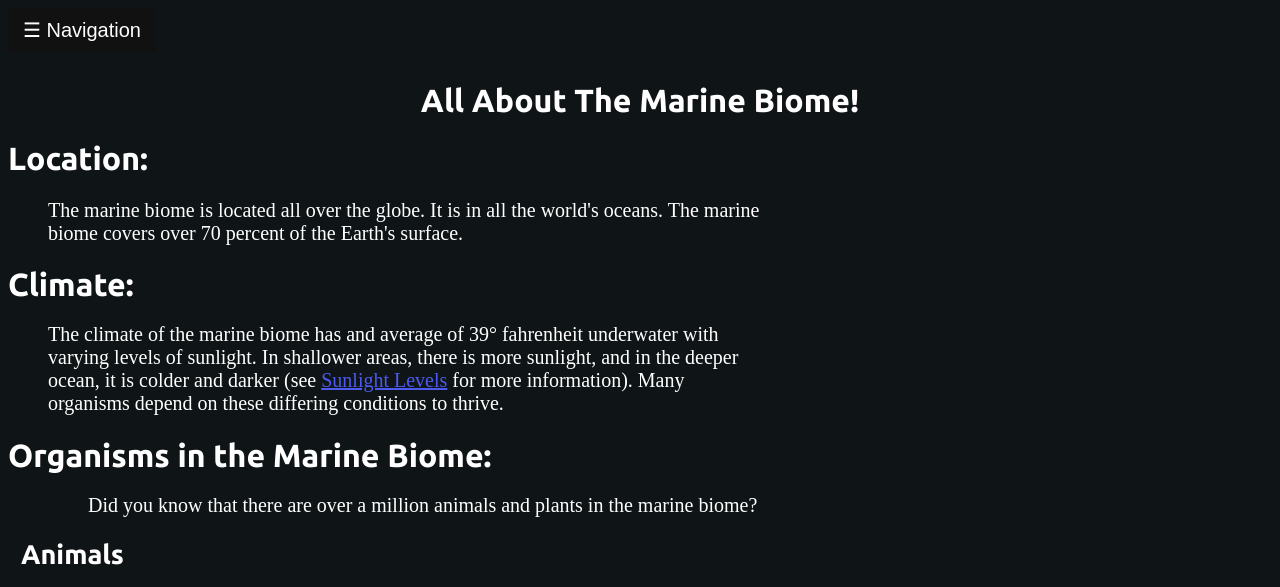
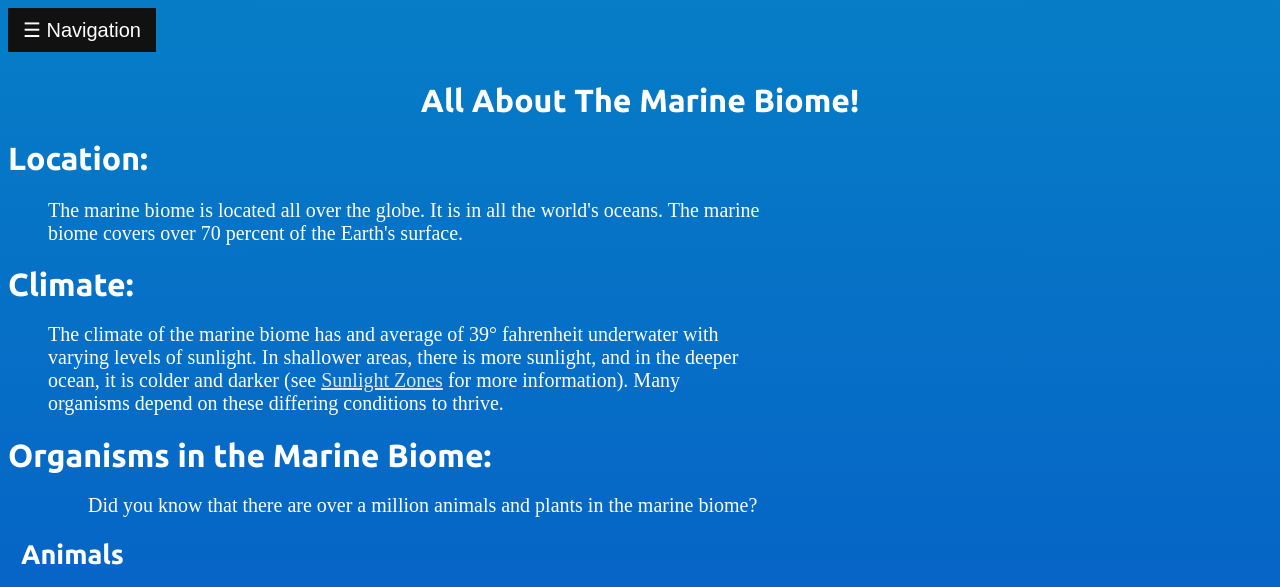
Before and after one commit to DAGAMES386/marinebiomewebsite, a plain HTML site: page index.html in a window 1280 px wide. Shown: the top 587 px of the page. Drawn offline with Linux system fonts and the light colour scheme; a web font is replaced by a local one.

Commit message:
Update style.css and index.html
We're almost done!

```diff
--- a/index.html
+++ b/index.html
@@ -42,7 +42,7 @@
   </p>
   <h1 id="climatething">Climate:
   	<p class="normalText">
-  		The climate of the marine biome has and average of 39° fahrenheit underwater with varying levels of sunlight. In shallower areas, there is more sunlight, and in the deeper ocean, it is colder and darker (see <a href="#oceanzones" id="SLparalink">Sunlight Levels</a> for more information). Many organisms depend on these differing conditions to thrive.
+  		The climate of the marine biome has and average of 39° fahrenheit underwater with varying levels of sunlight. In shallower areas, there is more sunlight, and in the deeper ocean, it is colder and darker (see <a href="#oceanzones" id="SLparalin\k">Sunlight Zones</a> for more information). Many organisms depend on these differing conditions to thrive.
   	</p>
   </h1>
 
--- a/style.css
+++ b/style.css
@@ -1,4 +1,4 @@
-.normalText {font-size: 20px; font-family: 'Times New Roman', Times, serif; /*'Nunito', serif;*/ margin-left: 40px; margin-right: 40%; font-weight: normal;}
+.normalText {font-size: 20px; font-family: 'Times New Roman', Times, serif; font-weight: 2px; /*'Nunito', serif;*/ margin-left: 40px; margin-right: 40%; font-weight: normal;}
 
     a{
       color:#e0e9f8;
@@ -19,8 +19,8 @@
       border-radius:7px;
     }
 
-        body{
-      background:#0f1517;
+    body{
+      background-image: linear-gradient(#067dc6, #0646c6, #1b06a2, #000000);
       color:white;
     }
 
@@ -122,12 +122,12 @@
 
     #SLparalink{
     	transition-duration:0.3s;
-    	color:#4d5af0;
+    	color:#b8c7e4;
     }
 
     #SLparalink:hover{
     	transition-duration:0.3s;
-    	color:#9882ed;
+    	color:#ffaace;
     }
 
     #octopuslabel {
```
